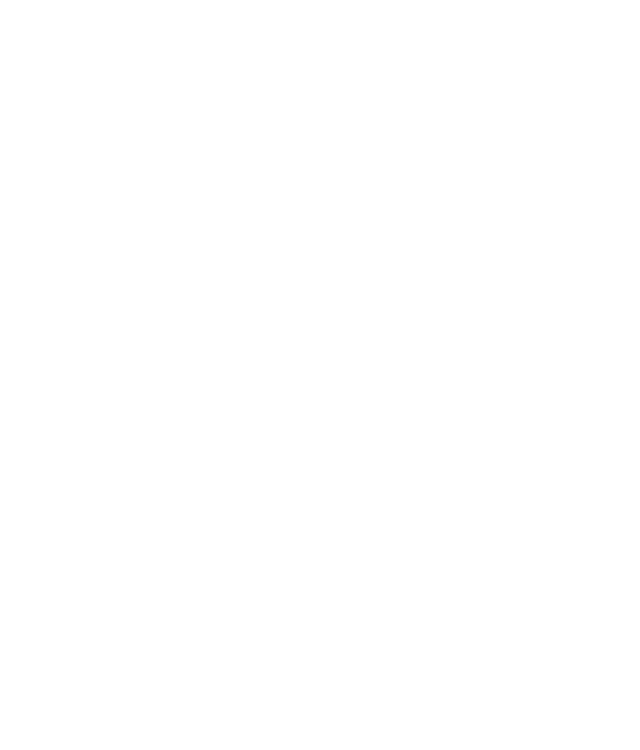
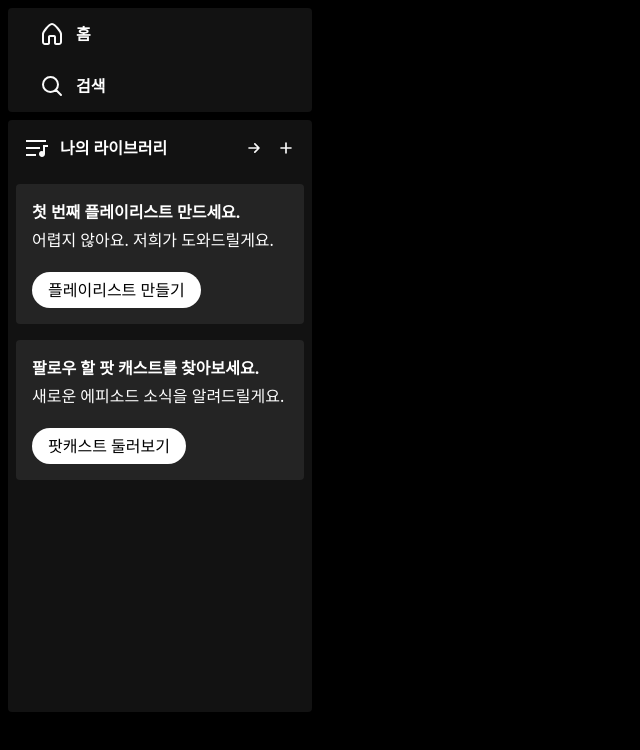
Before and after one commit to moeyg/mil, a React (Vite) app: page / in a window 1280 px wide. Shown: the top 750 px of the page, without its empty margins (0-640 px from the left). Built offline with nearby package versions, Linux system fonts and the light colour scheme.

Commit message:
feat: 사이드바 기능 추가

```diff
--- a/src/App.tsx
+++ b/src/App.tsx
@@ -1,7 +1,14 @@
 import React from 'react';
+import Sidebar from './components/Sidebar';
 
 const App = () => {
-  return <div></div>;
+  return (
+    <div className='h-screen bg-black'>
+      <div className='h-[90%] flex'>
+        <Sidebar />
+      </div>
+    </div>
+  );
 };
 
 export default App;
--- /dev/null
+++ b/src/components/Sidebar.tsx
@@ -0,0 +1,48 @@
+import React from 'react';
+import { icons } from '../assets/assets';
+
+const Sidebar: React.FC = () => {
+  return (
+    <div className='w-[25%] h-full p-2 flex-col gap-2 text-white hidden lg:flex'>
+      <div className='bg-[#121212] h-[15%] rounded flex flex-col justify-around'>
+        <div className='flex item-center gap-3 pl-8 cursor-pointer'>
+          <img className='w-6' src={icons.home} alt='홈' />
+          <strong className='font-bold'>홈</strong>
+        </div>
+        <div className='flex item-center gap-3 pl-8 cursor-pointer'>
+          <img className='w-6' src={icons.search} alt='검색' />
+          <strong className='font-bold'>검색</strong>
+        </div>
+      </div>
+      <div className='bg-[#121212] h-[85%] rounded'>
+        <div className='p-4 flex items-center justify-between'>
+          <div className='flex items-center gap-3'>
+            <img className='w-6' src={icons.stack} alt='뮤직 아카이브' />
+            <strong className='font-semibold'>나의 라이브러리</strong>
+          </div>
+
+          <div className='flex items-center gap-3'>
+            <img className='w-5' src={icons.arrow} alt='' />
+            <img className='w-5' src={icons.plus} alt='' />
+          </div>
+        </div>
+        <div className='p-4 bg-[#242424] m-2 rounded font-semibold flex flex-col items-start justify-start gap-1 pl-4'>
+          <h1>첫 번째 플레이리스트 만드세요.</h1>
+          <p className='font-light'>어렵지 않아요. 저희가 도와드릴게요.</p>
+          <button className='font-normal px-4 py-1.5 bg-white text=[15px] text-black rounded-full mt-4'>
+            플레이리스트 만들기
+          </button>
+        </div>
+        <div className='p-4 bg-[#242424] m-2 rounded font-semibold flex flex-col items-start justify-start gap-1 pl-4 mt-4'>
+          <h1>팔로우 할 팟 캐스트를 찾아보세요.</h1>
+          <p className='font-light'>새로운 에피소드 소식을 알려드릴게요.</p>
+          <button className='font-normal px-4 py-1.5 bg-white text=[15px] text-black rounded-full mt-4'>
+            팟캐스트 둘러보기
+          </button>
+        </div>
+      </div>
+    </div>
+  );
+};
+
+export default Sidebar;
```
